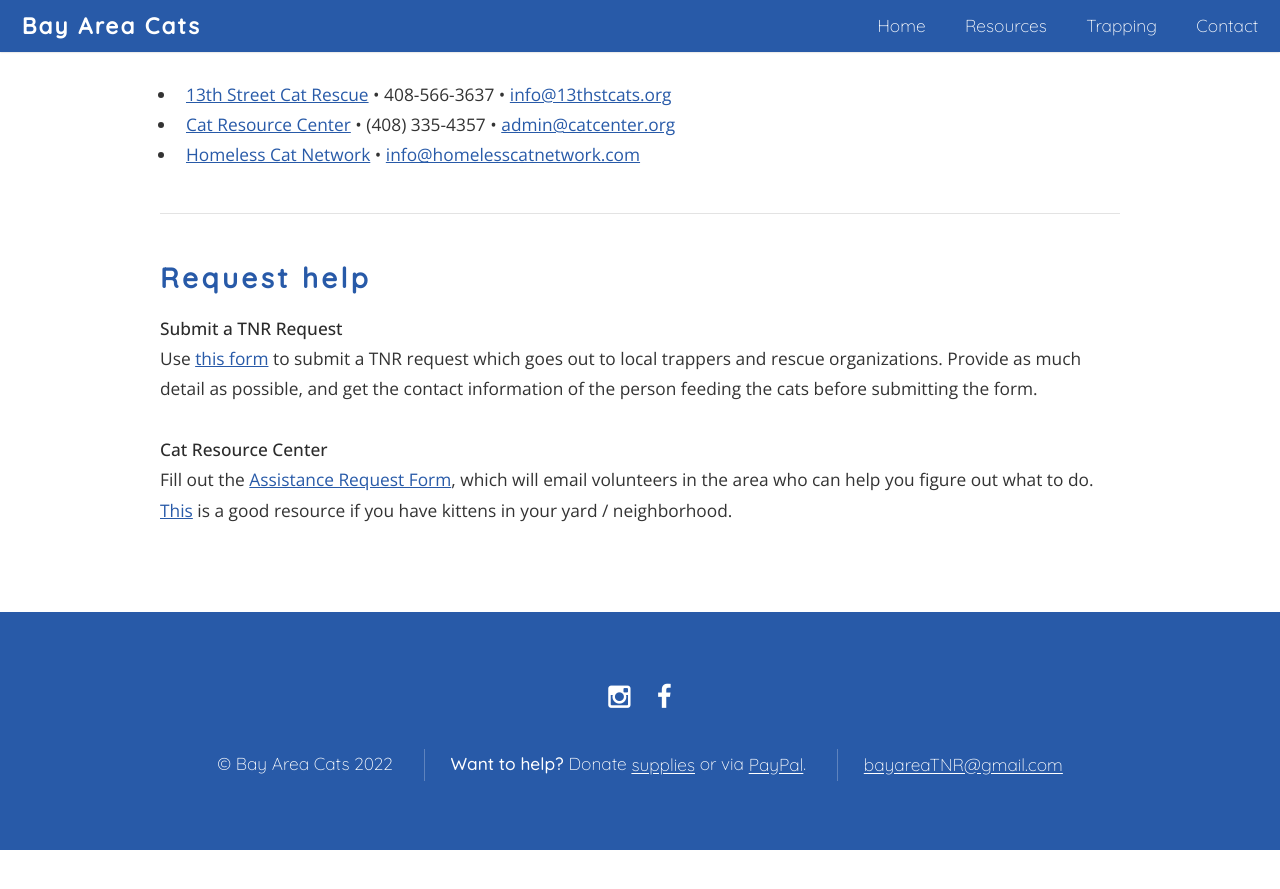
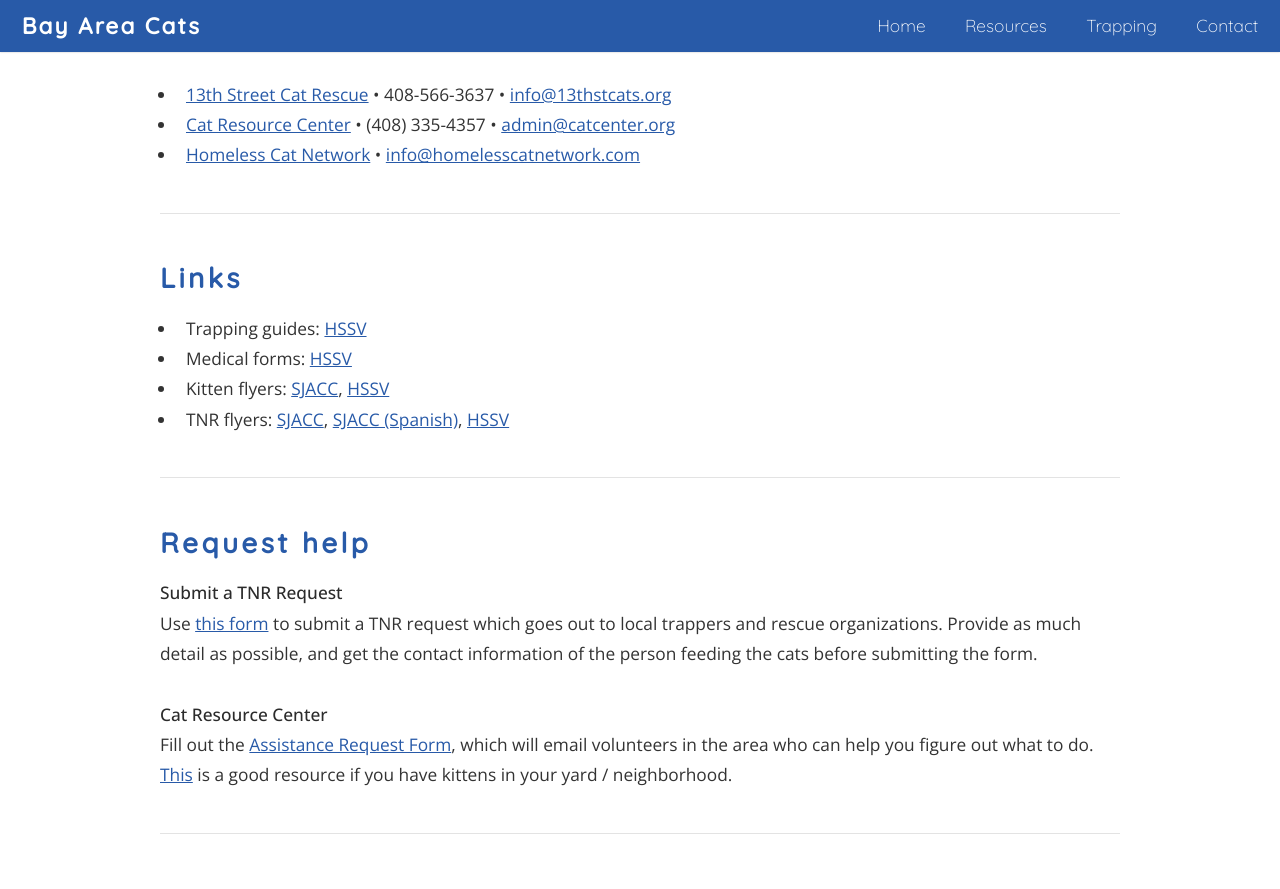
Before and after one commit to sunmeetsingh/bayareacats.github.io, a Jekyll site: the page built from resources.html, in a window 1280 px wide and 900 px high, scrolled down 2404 px. Shown: the top 889 px of the window. Built offline with Jekyll 4.4.1, drawn with Linux system fonts in a browser that asks for light colours; before the commit the page ends 3254 px from its top, so only the background shows below that.

Commit message:
Add links to resources

```diff
--- a/resources.html
+++ b/resources.html
@@ -155,6 +155,20 @@
 
                 <hr class="major" />
 
+        <div id="links">
+            <section>
+                <h3>Links</h3>
+                    <ul>
+                        <li>Trapping guides: <!-- <a href="/sjacc">SJACC</a>,  --><a href="/hssv">HSSV</a></li>
+                        <li>Medical forms: <a href="/hssv-form">HSSV</a></li>
+                        <li>Kitten flyers: <a href="/kittens">SJACC</a>, <a href="/kittens-hssv">HSSV</a></li>
+                        <li>TNR flyers: <a href="/flyer">SJACC</a>, <a href="/flyer-spanish">SJACC (Spanish)</a>, <a href="/flyer-hssv">HSSV</a></li>
+                    </ul>
+            </section>
+         </div>
+
+        <hr class="major" />
+
         <div id="request-help">
             <section>
                 <h3>Request help</h3>
@@ -173,8 +187,7 @@
             </section>
         </div>
 
-
-
+        <hr class="major" />
 
 
  <!--        <hr class="major" />
```
